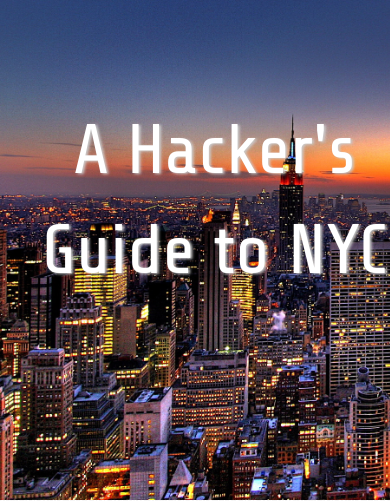
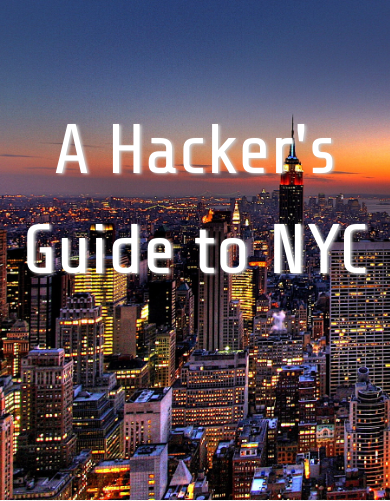
Before and after one commit to lpatmo/nycguide, a PHP site: page / in a window 390 px wide. Shown: the top 501 px of the page. Run offline with PHP 8.4, Linux system fonts and the light colour scheme; some libraries are stand-ins or nearby versions.

Commit message:
fixed some responsive things

```diff
--- a/css/responsive.css
+++ b/css/responsive.css
@@ -5,4 +5,7 @@
   p.content {
   	width: 100%;
   }
+  span.title {
+  	left: 0;
+  }
 }
--- a/index.html
+++ b/index.html
@@ -15,7 +15,7 @@
         <link rel="stylesheet" href="css/bootstrap-theme.min.css">
         <link rel="stylesheet" href="css/main.css">
         <link rel="stylesheet" href="css/qunit.css">
-        <link rel="stylesheet" href="css/responsive.css">
+        <link rel="stylesheet" href="css/responsive.css?version=1">
         <link href='http://fonts.googleapis.com/css?family=Share+Tech' rel='stylesheet' type='text/css'>
         <link rel="icon" href="images/favicon.ico" />
 
```
